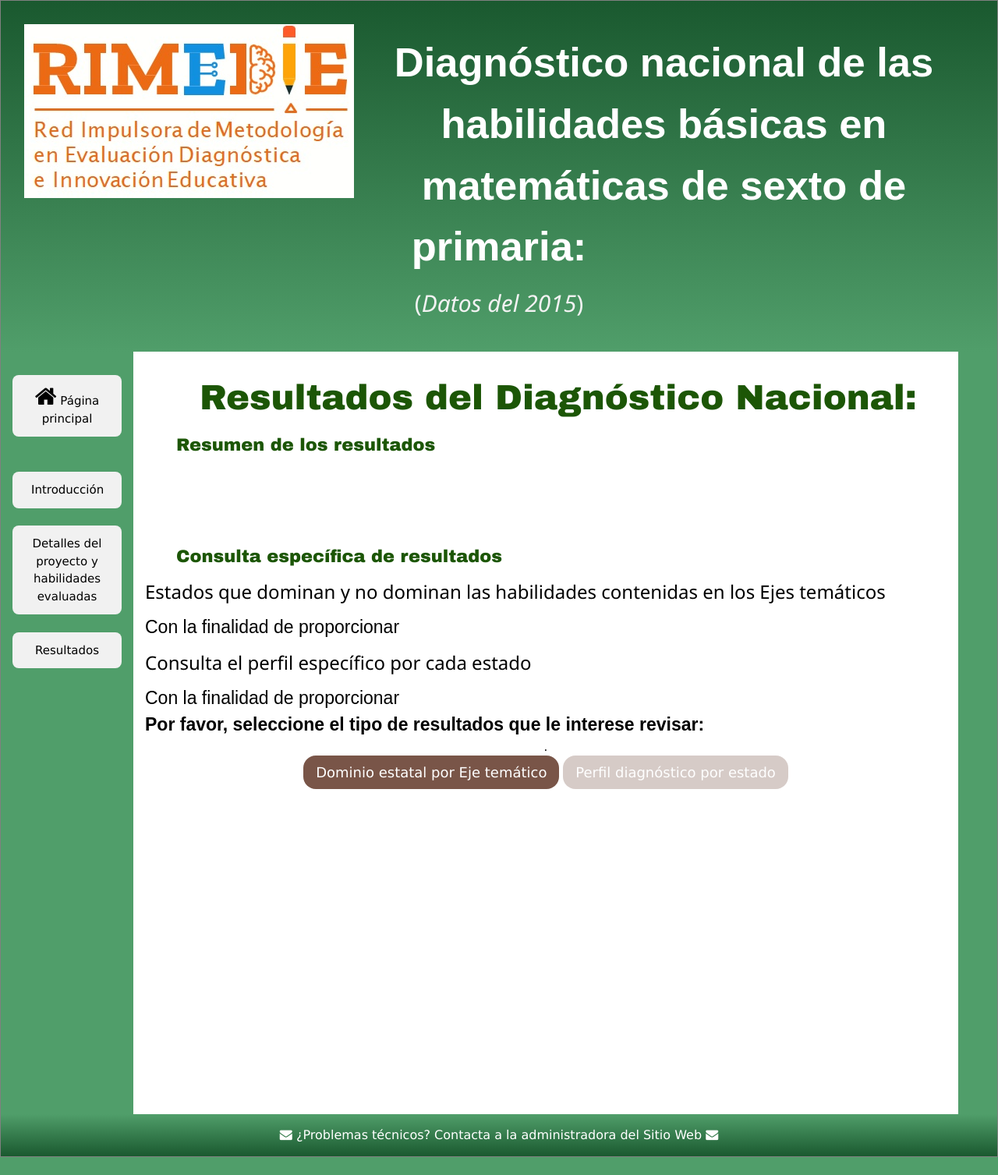
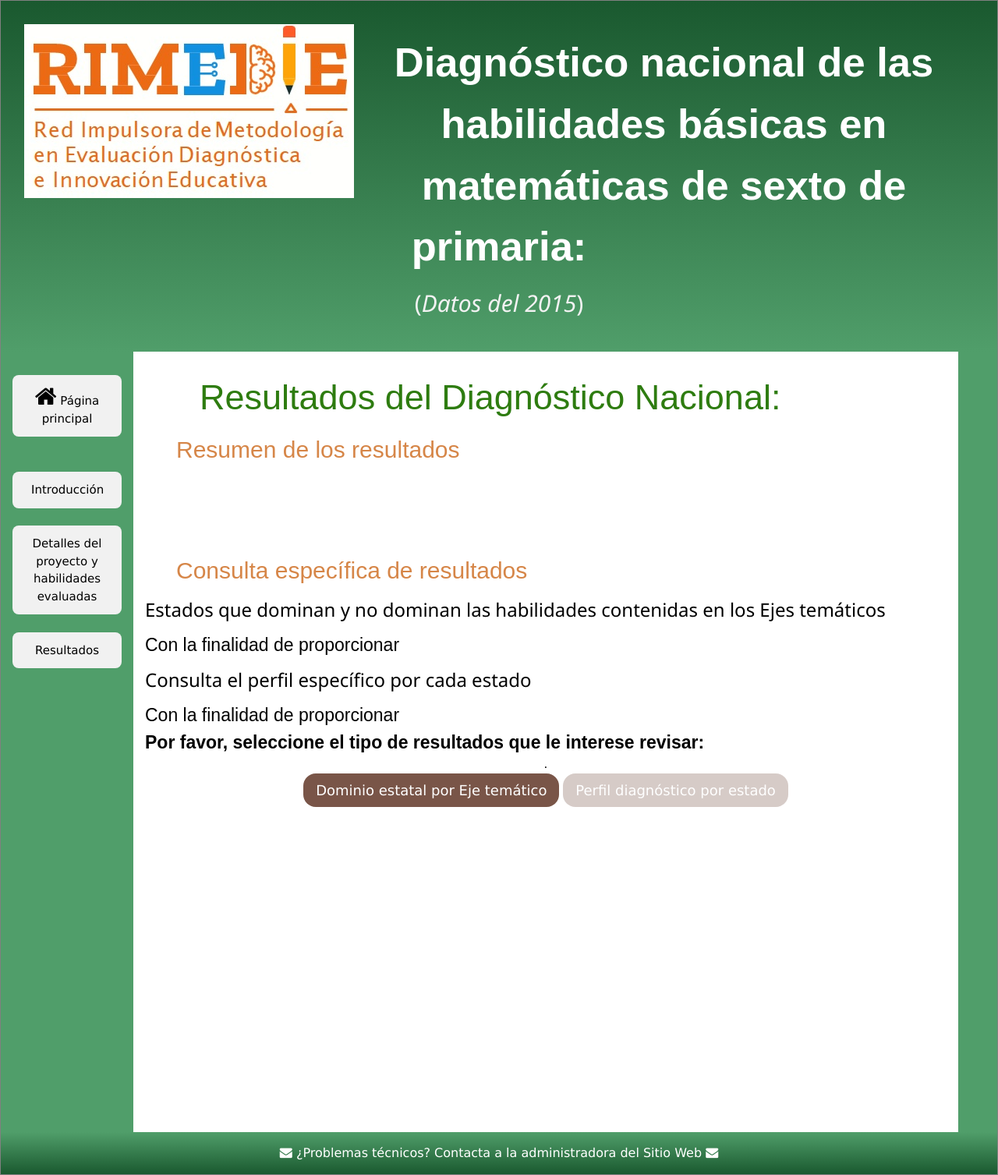
Before and after one commit to rimedie/rimedie.github.io, a Jekyll site: the page built from 1_InfoResultados.html, in a window 1280 px wide. Shown: the whole page at 78% size. Built offline with Jekyll 4.4.1, drawn with Linux system fonts in a browser that asks for light colours; before the commit the page ends 1484 px from its top, so only the background shows below that.

Commit message:
Update 1_Explorer.html

```diff
--- a/_layouts/1_Explorer.html
+++ b/_layouts/1_Explorer.html
@@ -27,9 +27,9 @@ h1 {
 h1.interact {
     margin-left: 70px;
     font-size: 3em;
-    font-family: Arial Black, "Times New Roman";
+    font-family: fantasy;
     text-align: left;
-    color:#1c5606;
+    color:#2e7c10;
 }
 
 <!--El título de la página (El contenido)-->
@@ -42,10 +42,10 @@ h2 {
 
 h2.interact {
     margin-left: 40px;
-    font-size: 1.5em;
-    font-family: Arial Black, "Times New Roman";
+    font-size: 2em;
+    font-family: fantasy;
     text-align: left;
-    color:#1c5606;
+    color:#d68648;
 }
 
 <!--El contenido de la página (El contenido)-->
```
